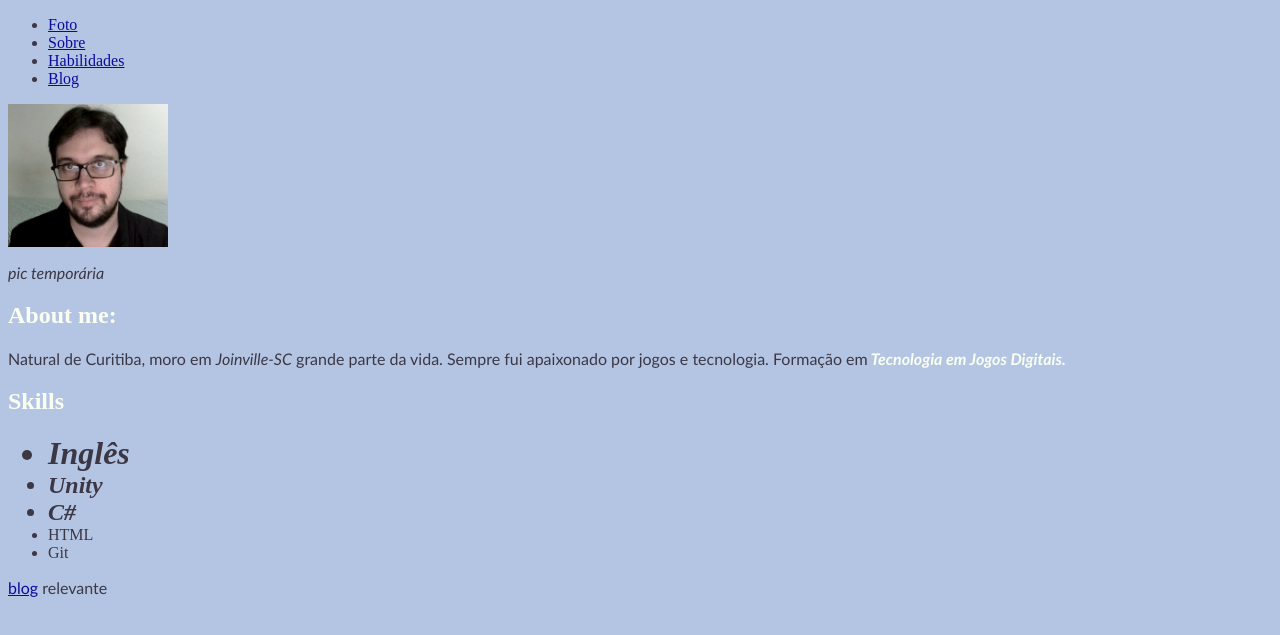
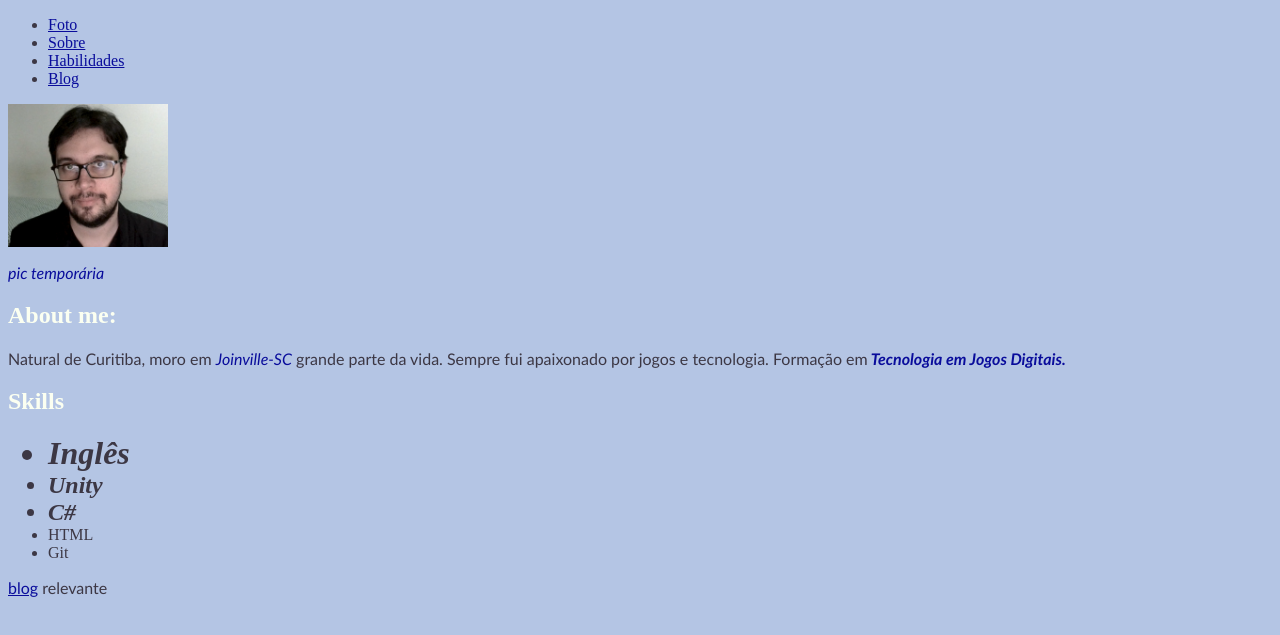
Before and after one commit to CesarMeira/CesarMeira.github.io, a plain HTML site: page index.html in a window 1280 px wide. Shown: the part 97-732 px from the top of the page. Drawn offline with Linux system fonts and the light colour scheme.

Commit message:
Ultimos requisitos 3.2

```diff
--- a/CSS/style.css
+++ b/CSS/style.css
@@ -36,6 +36,7 @@ body {
 em
 {
     font-weight: lighter;
+    color: #090C9B;
 }
 
 a {
@@ -43,5 +44,5 @@ a {
 }
 
 strong {
-    color: #FBFFF1;
+    color: #090C9B;
 }
```
